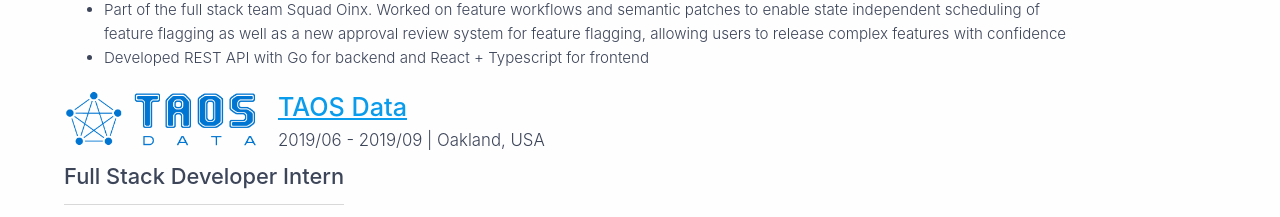
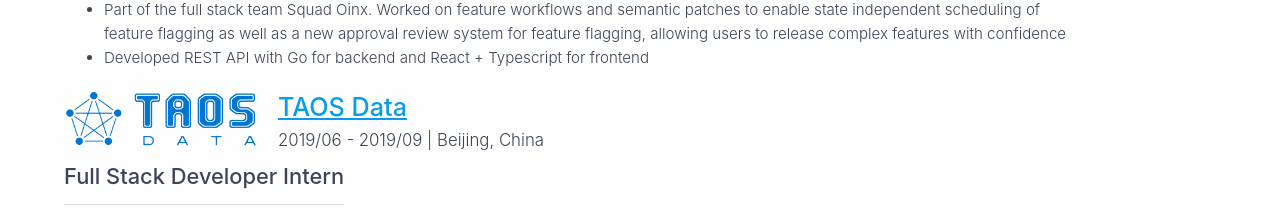
Before and after one commit to StoneT2000/StoneT2000.github.io, a React (Create React App) app: page / in a window 1280 px wide. Shown: the part 2840-3057 px from the top of the page. Built offline with nearby package versions, Linux system fonts and the light colour scheme.

Commit message:
Update index.tsx

```diff
--- a/src/pages/Home/index.tsx
+++ b/src/pages/Home/index.tsx
@@ -102,7 +102,7 @@ const Home = () => {
       org: 'TAOS Data',
       start: '2019/06',
       end: '2019/09',
-      location: 'Oakland, USA',
+      location: 'Beijing, China',
       details: [
         `Independently developed the company website and integrated Wordpress as a headless CMS, serving up to
         18k+ daily users`,
```
